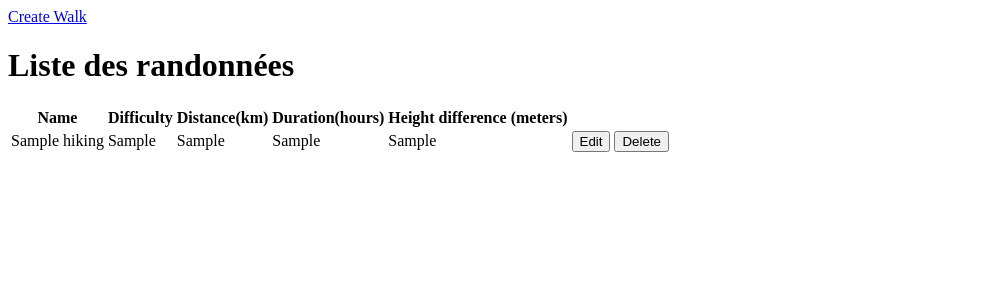
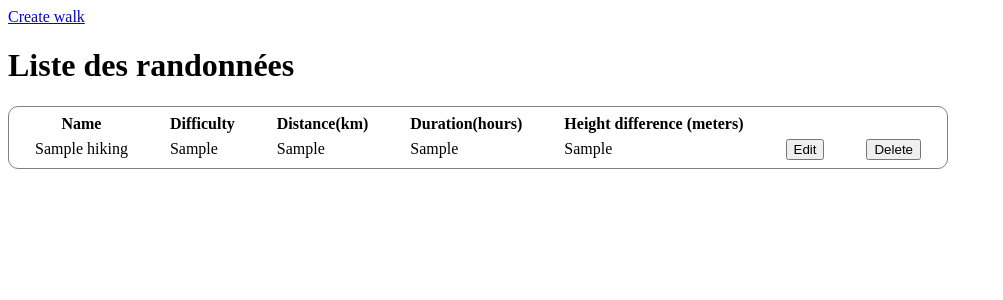
Before and after one commit to Caroline1123/SQL, a PHP site: page /read.php in a window 1280 px wide. Shown: the top 300 px of the page, without its empty margins (0-1003 px from the left). Run offline with PHP 8.4, Linux system fonts and the light colour scheme; tables that the repository leaves empty or names only in its code hold one stand-in row (values such as "Sample post").

Commit message:
finished training exercise

```diff
--- a/exo_training/basics.css
+++ /dev/null
@@ -1,5 +0,0 @@
-label, select, input{
-    width: 150px;
-    display: inline-block;
-    margin: 5px 0;
-  }
--- /dev/null
+++ b/exo_training/css/basics.css
@@ -0,0 +1,15 @@
+label, select, input{
+    width: 150px;
+    display: inline-block;
+    margin: 5px 0;
+  }
+
+  table {
+    border: 1px solid grey;
+    border-radius: 10px;
+    padding: 4px;
+  }
+
+  td, th {
+    padding: 2px 20px;
+  }
--- a/exo_training/read.php
+++ b/exo_training/read.php
@@ -21,7 +21,7 @@ try {
 </head>
 
 <body>
-    <a href="create.php">Create Walk</a>
+    <a href="create.php">Create walk</a>
 
     <h1>Liste des randonnées</h1>
     <table>
```
